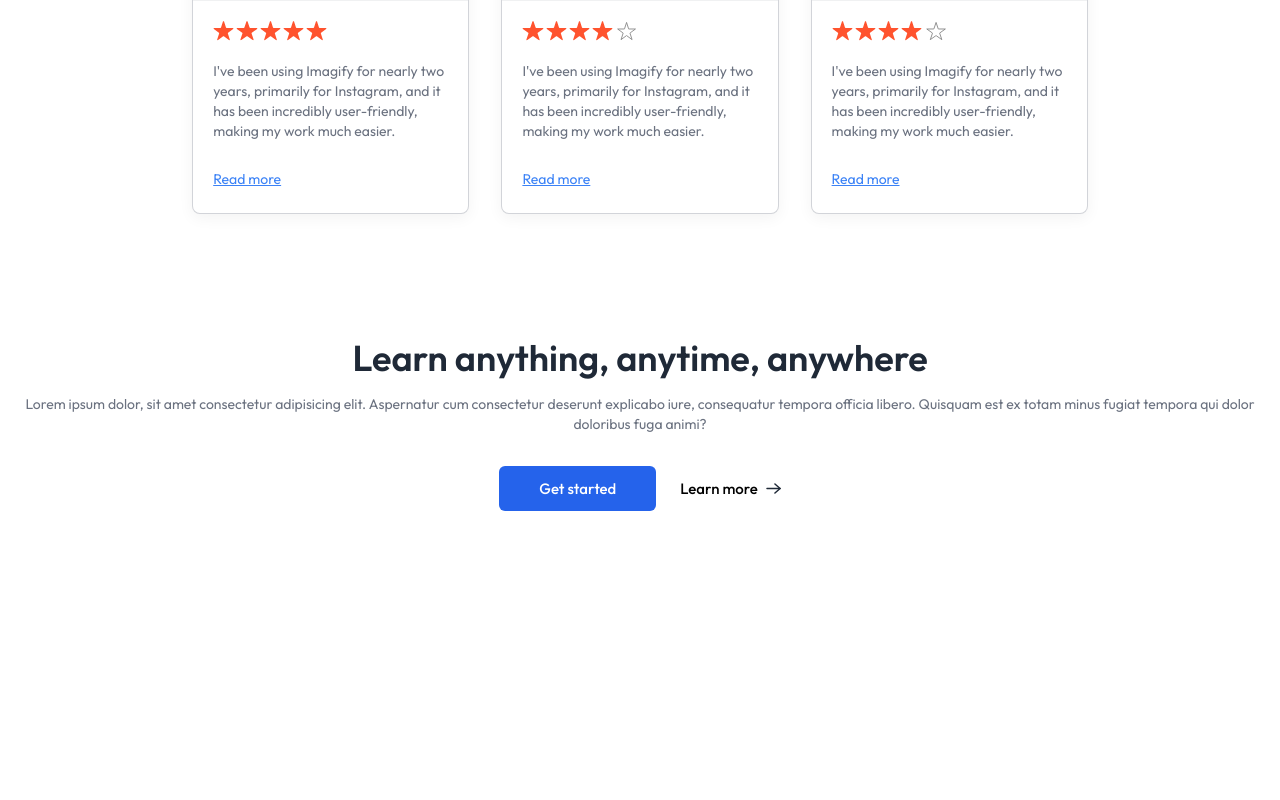
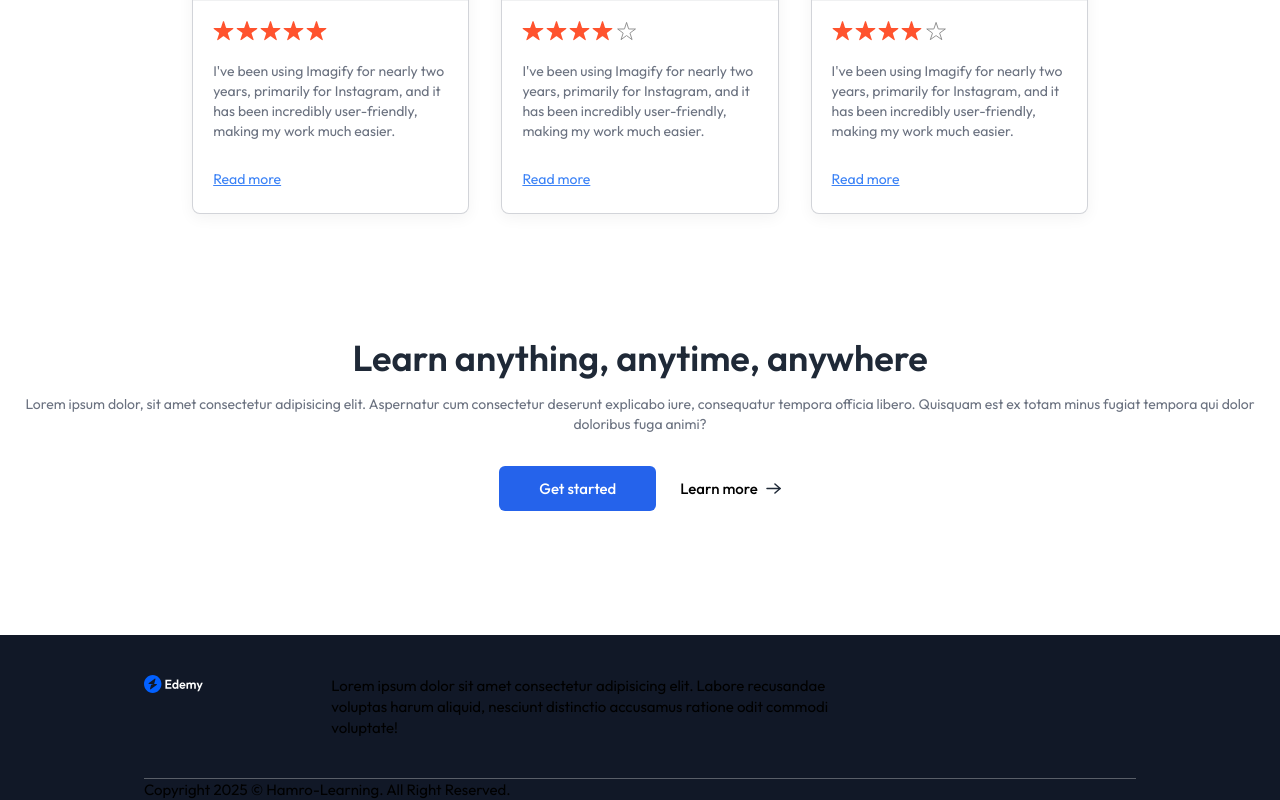
Before and after one commit to waibaBikash/Hamro-learning-, a React (Vite) app in the folder client/: page / in a window 1280 px wide. Shown: the part 1646-2446 px from the top of the page. Before the commit the page ends 2253 px from the top, so only its background shows below. Built offline with nearby package versions, Linux system fonts and the light colour scheme; no server answers.

Commit message:
create footer

```diff
--- a/client/src/components/student/Footer.jsx
+++ b/client/src/components/student/Footer.jsx
@@ -1,10 +1,18 @@
 import React from 'react'
+import { assets } from '../../assets/assets'
 
 const Footer = () => {
   return (
-    <div>
-     <h1>Footer</h1>
-      </div>
+    <footer className='bg-gray-900 md:px-36 text-left w-full mt-10'>
+       <div className='flex flex-col md:flex-row items-start px-8 md:px-0 justify-center gap-10 md:gap-32 py-10 border-b border-white/30'>
+          <div><img src={assets.logo_dark} alt="logo" /></div>
+          <p>Lorem ipsum dolor sit amet consectetur adipisicing elit. Labore recusandae voluptas harum aliquid, nesciunt distinctio accusamus ratione odit commodi voluptate!
+          </p>
+          <div></div>
+          <div></div>
+       </div>
+        <p>Copyright 2025 © Hamro-Learning. All Right Reserved.</p>
+    </footer>
   )
 }
 
--- a/client/src/pages/student/Home.jsx
+++ b/client/src/pages/student/Home.jsx
@@ -4,6 +4,7 @@ import Companies from '../../components/student/ Companies'
 import CoursesSection from '../../components/student/CoursesSection'
 import TestimonialsSection from '../../components/student/TestimonialsSection'
 import CallToAction from '../../components/student/CallToAction'
+import Footer from '../../components/student/Footer'
 
 const Home = () => {
   return (
@@ -13,6 +14,7 @@ const Home = () => {
       <CoursesSection/>
       <TestimonialsSection/>
       <CallToAction/>
+      <Footer/>
     </div>
   )
 }
```
